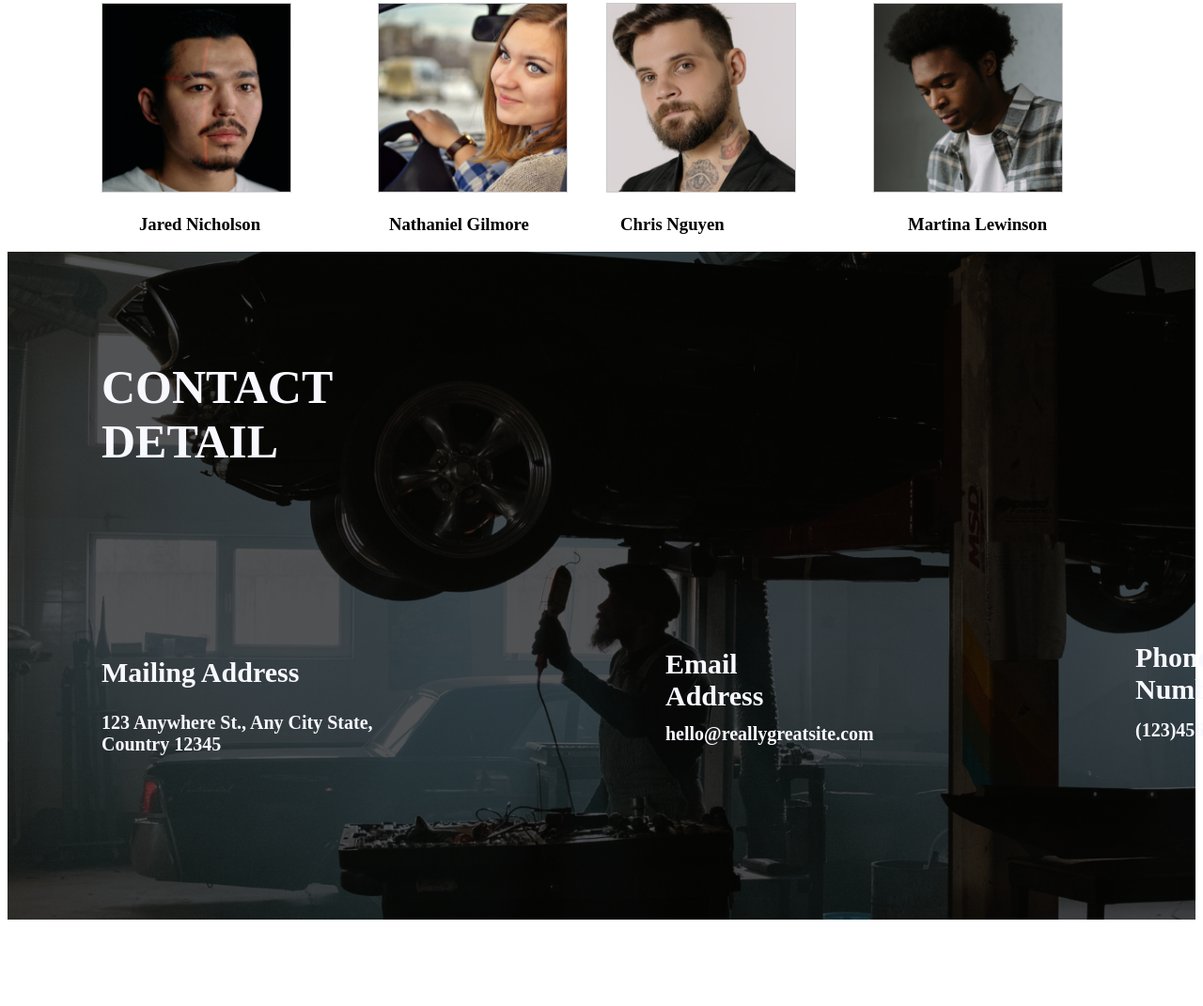
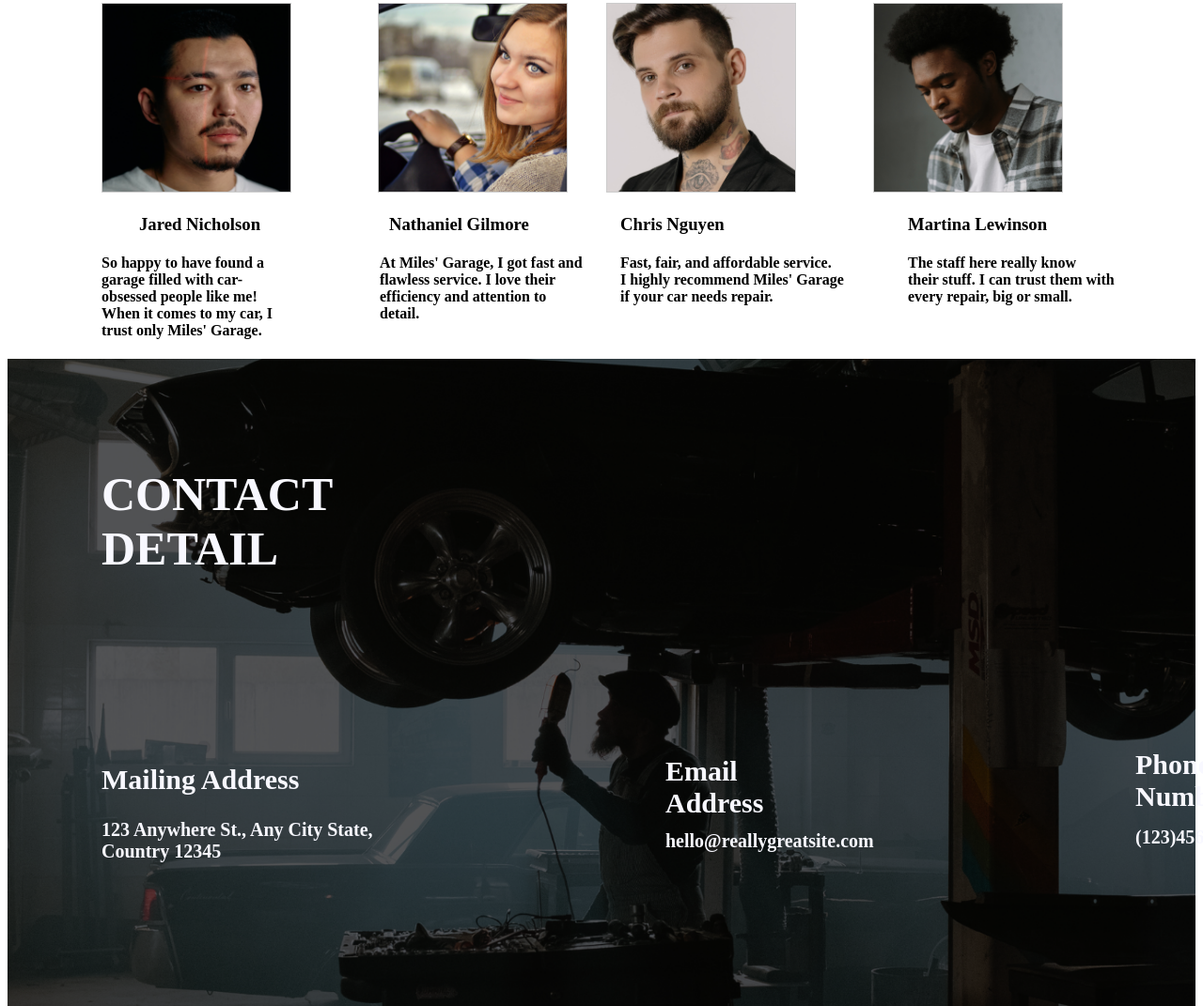
Before and after one commit to RAJIX13/Webpage-Design-final, a plain HTML site: page index.html in a window 1280 px wide. Shown: the part 2459-3530 px from the top of the page at 94% size. Before the commit the page ends 3442 px from the top, so only its background shows below. Drawn offline with Linux system fonts and the light colour scheme.

Commit message:
Update index.html

```diff
--- a/index.html
+++ b/index.html
@@ -127,18 +127,22 @@
 <div class="row2" >
 	<div class="col2">
 		<h3 style="margin-left: 140px">Jared Nicholson</h3>
+		<h4 style="margin-left: 100px">So happy to have found a garage filled with car-obsessed people like me! When it comes to my car, I trust only Miles' Garage.</h4>
 	</div>
 
 	<div class="col2" style="margin-right:40px" >
 		<h3 style="margin-left: 100px;">Nathaniel Gilmore</h3>
+		<h4 style="margin-left: 90px;">At Miles' Garage, I got fast and flawless service. I love their <br> efficiency and attention to detail.</h4>
 	</div>
 
 	<div class="col2" >
 		<h3 style="margin-right: 10px;">Chris Nguyen</h3>
+		<h4 style="margin-right: -20px;">Fast, fair, and affordable service.<br> I highly recommend Miles' Garage <br> if your car needs repair.</h4>
 	</div>
 
 	<div class="col2">
 		<h3 style="margin-right: 20px;">Martina Lewinson</h3>
+		<h4 style="margin-right: 5px;">The staff here really know <br> their stuff. I can trust them with <br> every repair, big or small.</h4>
 	</div>
 
 	<div>
```
